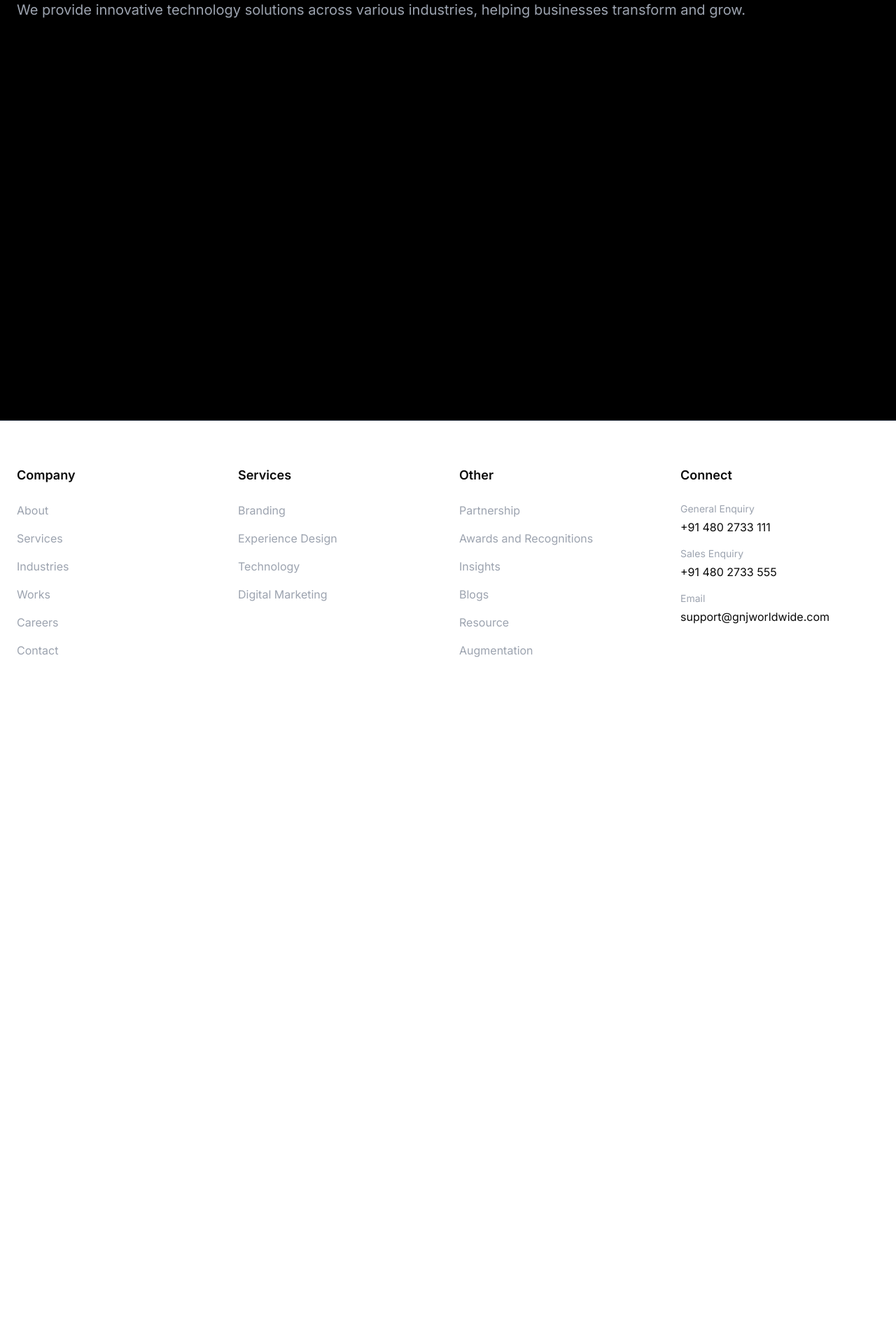
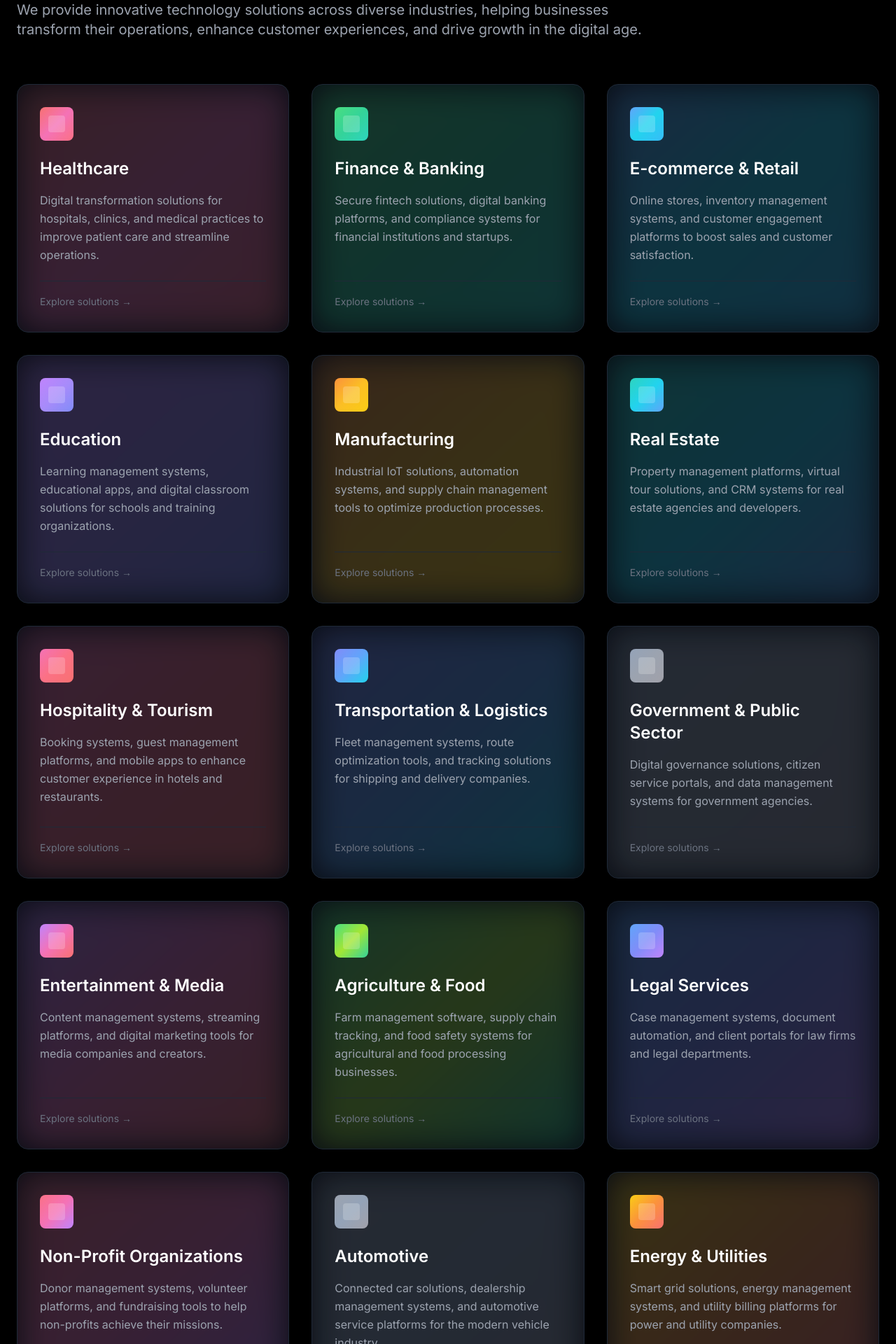
Before and after one commit to nikhilweb123/GNJ, a Next.js app: page /industries in a window 1280 px wide. Shown: the part 200-2120 px from the top of the page at 70% size. Before the commit the page ends 1205 px from the top, so only its background shows below. Built offline with nearby package versions, Linux system fonts and the light colour scheme.

Commit message:
Implement IndustriesPage component: add industry data structure, enhance layout with gradient effects, and improve content for better user engagement.

```diff
--- a/app/industries/page.tsx
+++ b/app/industries/page.tsx
@@ -2,9 +2,102 @@
 
 import { motion } from "framer-motion"
 
-export default function IndustriesPage() {
+const industries = [
+  {
+    title: "Healthcare",
+    description:
+      "Digital transformation solutions for hospitals, clinics, and medical practices to improve patient care and streamline operations.",
+    gradient: "from-red-400 via-pink-400 to-rose-400",
+  },
+  {
+    title: "Finance & Banking",
+    description:
+      "Secure fintech solutions, digital banking platforms, and compliance systems for financial institutions and startups.",
+    gradient: "from-green-400 via-emerald-400 to-teal-400",
+  },
+  {
+    title: "E-commerce & Retail",
+    description:
+      "Online stores, inventory management systems, and customer engagement platforms to boost sales and customer satisfaction.",
+    gradient: "from-blue-400 via-cyan-400 to-sky-400",
+  },
+  {
+    title: "Education",
+    description:
+      "Learning management systems, educational apps, and digital classroom solutions for schools and training organizations.",
+    gradient: "from-purple-400 via-violet-400 to-indigo-400",
+  },
+  {
+    title: "Manufacturing",
+    description:
+      "Industrial IoT solutions, automation systems, and supply chain management tools to optimize production processes.",
+    gradient: "from-orange-400 via-amber-400 to-yellow-400",
+  },
+  {
+    title: "Real Estate",
+    description:
+      "Property management platforms, virtual tour solutions, and CRM systems for real estate agencies and developers.",
+    gradient: "from-teal-400 via-cyan-400 to-blue-400",
+  },
+  {
+    title: "Hospitality & Tourism",
+    description:
+      "Booking systems, guest management platforms, and mobile apps to enhance customer experience in hotels and restaurants.",
+    gradient: "from-pink-400 via-rose-400 to-red-400",
+  },
+  {
+    title: "Transportation & Logistics",
+    description:
+      "Fleet management systems, route optimization tools, and tracking solutions for shipping and delivery companies.",
+    gradient: "from-indigo-400 via-blue-400 to-cyan-400",
+  },
+  {
+    title: "Government & Public Sector",
+    description:
+      "Digital governance solutions, citizen service portals, and data management systems for government agencies.",
+    gradient: "from-slate-400 via-gray-400 to-zinc-400",
+  },
+  {
+    title: "Entertainment & Media",
+    description:
+      "Content management systems, streaming platforms, and digital marketing tools for media companies and creators.",
+    gradient: "from-purple-400 via-pink-400 to-red-400",
+  },
+  {
+    title: "Agriculture & Food",
+    description:
+      "Farm management software, supply chain tracking, and food safety systems for agricultural and food processing businesses.",
+    gradient: "from-green-400 via-lime-400 to-emerald-400",
+  },
+  {
+    title: "Legal Services",
+    description:
+      "Case management systems, document automation, and client portals for law firms and legal departments.",
+    gradient: "from-blue-400 via-indigo-400 to-purple-400",
+  },
+  {
+    title: "Non-Profit Organizations",
+    description:
+      "Donor management systems, volunteer platforms, and fundraising tools to help non-profits achieve their missions.",
+    gradient: "from-rose-400 via-pink-400 to-purple-400",
+  },
+  {
+    title: "Automotive",
+    description:
+      "Connected car solutions, dealership management systems, and automotive service platforms for the modern vehicle industry.",
+    gradient: "from-gray-400 via-slate-400 to-zinc-400",
+  },
+  {
+    title: "Energy & Utilities",
+    description:
+      "Smart grid solutions, energy management systems, and utility billing platforms for power and utility companies.",
+    gradient: "from-yellow-400 via-orange-400 to-red-400",
+  },
+]
+
+export default function ServicesPage() {
   return (
-    <div className="min-h-screen bg-black text-white pt-24">
+    <div className="min-h-screen bg-black text-white pt-24 pb-16">
       <div className="max-w-7xl mx-auto px-6">
         <motion.h1
           className="text-6xl md:text-7xl font-light mb-8"
@@ -15,13 +108,81 @@ export default function IndustriesPage() {
           Industries We Serve
         </motion.h1>
         <motion.p
-          className="text-xl text-gray-400 mb-12"
+          className="text-xl text-gray-400 mb-16 max-w-4xl"
           initial={{ opacity: 0, y: 20 }}
           animate={{ opacity: 1, y: 0 }}
           transition={{ duration: 0.5, delay: 0.2 }}
         >
-          We provide innovative technology solutions across various industries, helping businesses transform and grow.
+          We provide innovative technology solutions across diverse industries, helping businesses transform their
+          operations, enhance customer experiences, and drive growth in the digital age.
         </motion.p>
+
+        <div className="grid grid-cols-1 md:grid-cols-2 lg:grid-cols-3 gap-8">
+          {industries.map((industry, index) => (
+            <motion.div
+              key={industry.title}
+              className="group relative overflow-hidden rounded-2xl bg-gray-900/50 backdrop-blur-sm border border-gray-800 hover:border-gray-700 transition-all duration-300"
+              initial={{ opacity: 0, y: 30 }}
+              animate={{ opacity: 1, y: 0 }}
+              transition={{
+                duration: 0.5,
+                delay: 0.4 + index * 0.08,
+                ease: "easeOut",
+              }}
+              whileHover={{
+                scale: 1.02,
+                transition: { duration: 0.2 },
+              }}
+            >
+              {/* Gradient overlay */}
+              <div
+                className={`absolute inset-0 bg-gradient-to-br ${industry.gradient} opacity-0 group-hover:opacity-10 transition-opacity duration-300`}
+              />
+
+              {/* Gradient border effect */}
+              <div
+                className={`absolute inset-0 bg-gradient-to-br ${industry.gradient} opacity-20 blur-xl group-hover:opacity-30 transition-opacity duration-300 -z-10`}
+              />
+
+              <div className="relative p-8 h-full flex flex-col">
+                <div
+                  className={`w-12 h-12 rounded-lg bg-gradient-to-br ${industry.gradient} mb-6 flex items-center justify-center`}
+                >
+                  <div className="w-6 h-6 bg-white/20 rounded-sm" />
+                </div>
+
+                <h3 className="text-2xl font-semibold mb-4 text-white group-hover:text-transparent group-hover:bg-gradient-to-r group-hover:bg-clip-text group-hover:from-white group-hover:to-gray-300 transition-all duration-300">
+                  {industry.title}
+                </h3>
+
+                <p className="text-gray-400 leading-relaxed flex-grow group-hover:text-gray-300 transition-colors duration-300">
+                  {industry.description}
+                </p>
+
+                <div className="mt-6 pt-4 border-t border-gray-800 group-hover:border-gray-700 transition-colors duration-300">
+                  <span className="text-sm text-gray-500 group-hover:text-gray-400 transition-colors duration-300">
+                    Explore solutions →
+                  </span>
+                </div>
+              </div>
+            </motion.div>
+          ))}
+        </div>
+
+        {/* Call to Action Section */}
+        <motion.div
+          className="mt-20 text-center"
+          initial={{ opacity: 0, y: 30 }}
+          animate={{ opacity: 1, y: 0 }}
+          transition={{ duration: 0.5, delay: 1.5 }}
+        >
+          <h2 className="text-3xl md:text-4xl font-light mb-6">Don't See Your Industry?</h2>
+          <p className="text-gray-400 text-lg mb-8 max-w-2xl mx-auto">
+            We work with businesses across all sectors. Our adaptable technology solutions can be customized to meet the
+            unique needs of any industry.
+          </p>
+
+        </motion.div>
       </div>
     </div>
   )
```
